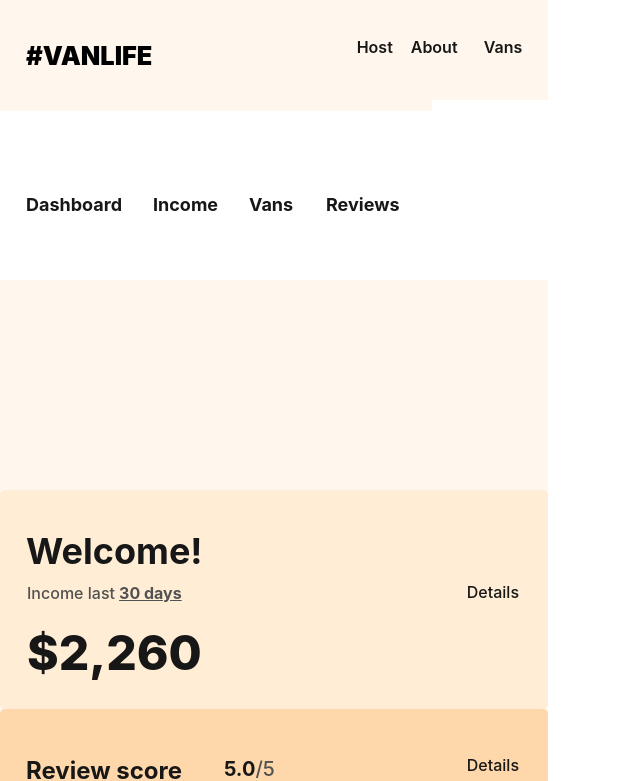
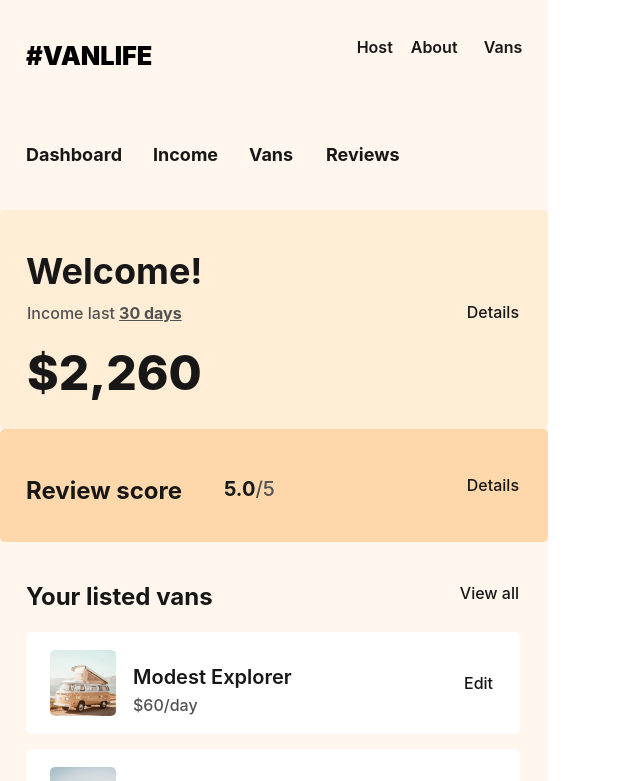
Before and after one commit to bhivgadearav/react-practice, a React app: page /host in a window 1280 px wide. Shown: the top 781 px of the page, without its empty margins (0-640 px from the left). Built offline with nearby package versions, Linux system fonts and the light colour scheme; the HTML template or start-up script is replaced by a standard one.

Commit message:
host nav fixed
it works and doesn't disappear

```diff
--- a/src/App.jsx
+++ b/src/App.jsx
@@ -17,7 +17,7 @@ function App() {
   return (
     <>
       <BrowserRouter>
-      <div className="w-[548.15px] h-[100px] relative z-50 bg-orange-50">
+      <div className="w-[548.15px] relative z-50 bg-orange-50">
         <header className="pl-[26px] pr-[25.82px] pt-9 pb-[34.62px] left-[0.02px] top-0 absolute bg-orange-50 justify-center items-center gap-[235.21px] inline-flex">
             <Link to='/' className="w-[144.51px] text-black text-[25.35px] font-black font-['Inter'] leading-10">
                 #VANLIFE
--- a/src/HostDashboard.jsx
+++ b/src/HostDashboard.jsx
@@ -3,7 +3,7 @@ import React from "react";
 export default function HostDashboard(){
     return (
         <>
-        <div className="w-[548px] h-[1096px] top-[230px] relative bg-orange-50">
+        <div className="w-[548px] h-[1096px] relative bg-orange-50">
             <div className="w-[548px] h-[219px] left-0 top-[210px] absolute bg-orange-100 rounded-[5px]" />
             <div className="w-[548px] h-[113px] left-0 top-[429px] absolute bg-orange-200 rounded-[5px]" />
             <div className="w-[495px] left-[27px] top-[354px] absolute text-neutral-900 text-5xl font-extrabold font-['Inter'] leading-[38px]">
--- a/src/HostIncome.jsx
+++ b/src/HostIncome.jsx
@@ -3,7 +3,7 @@ import React from "react";
 export default function HostIncome(){
     return (
         <>
-        <div className="w-[548px] h-[1405px] relative bg-orange-50 top-[200px]">
+        <div className="w-[548px] h-[1405px] relative bg-orange-50">
         <div className="w-[156px] left-[26px] top-[222px] absolute text-neutral-900 text-4xl font-bold font-['Inter'] leading-snug">Income</div>
         <div className="w-[190px] left-[27px] top-[287px] absolute">
             <span className="text-neutral-600 text-base font-medium font-['Inter'] leading-snug">Last </span>
--- a/src/HostNav.jsx
+++ b/src/HostNav.jsx
@@ -4,7 +4,7 @@ import { Outlet, Link } from "react-router-dom";
 export default function HostNav() {
     return(
         <>
-        <div className="w-[548px] h-[50px] z-30 top-[-50px] relative bg-orange-50">
+        <div className="w-[548px] z-40 relative bg-orange-50">
             <Link to='/host' className="w-[98px] h-[21px] left-[26px] top-[144px] absolute text-neutral-900 text-lg font-bold font-['Inter'] leading-[22.92px]">
                 Dashboard
             </Link>
@@ -17,8 +17,8 @@ export default function HostNav() {
             <Link to='/host/income' className="w-[67px] h-[21px] left-[153px] top-[144px] absolute text-neutral-900 text-lg font-bold font-['Inter'] leading-[22.92px]">
                 Income
             </Link>
-            <Outlet />
         </div>
+        <Outlet />
         </>
     )
 }
--- a/src/HostReviews.jsx
+++ b/src/HostReviews.jsx
@@ -3,7 +3,7 @@ import React from "react";
 export default function HostReviews(){
     return (
         <>
-        <div className="w-[548px] h-[1089px] relative bg-orange-50 top-[200px]">
+        <div className="w-[548px] h-[1089px] relative bg-orange-50">
             <div className="w-[497.09px] h-[340px] left-[24.91px] top-[218px] absolute">
                 <div className="w-[494.33px] left-0 top-0 absolute text-neutral-900 text-[32px] font-bold font-['Inter'] leading-[33.65px]">
                     Your reviews
--- a/src/HostVans.jsx
+++ b/src/HostVans.jsx
@@ -3,7 +3,7 @@ import React from "react";
 export default function HostVans(){
     return (
         <>
-        <div className="w-[548px] h-[763px] relative bg-orange-50 top-[200px]">
+        <div className="w-[548px] h-[763px] relative bg-orange-50">
             <div className="w-[548px] h-[75px] pl-[106px] pr-[106.13px] pt-[25.68px] pb-[25.40px] left-0 top-[688px] absolute bg-neutral-800 justify-center items-center inline-flex">
                 <div className="w-[335.87px] h-[23.92px] text-center text-neutral-400 text-sm font-medium font-['Inter'] leading-[22.92px]">Ⓒ 2022 #VANLIFE</div>
             </div>
```
